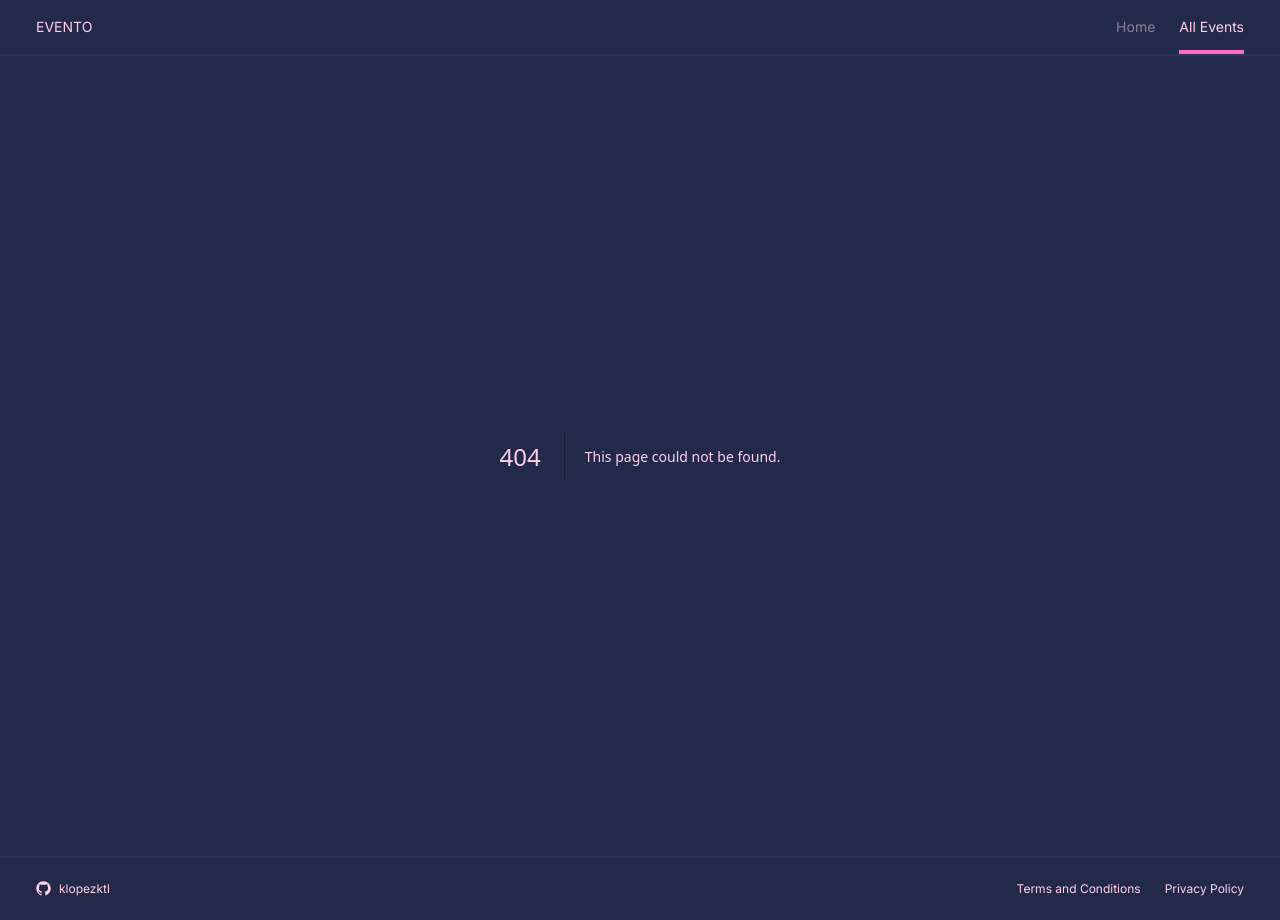
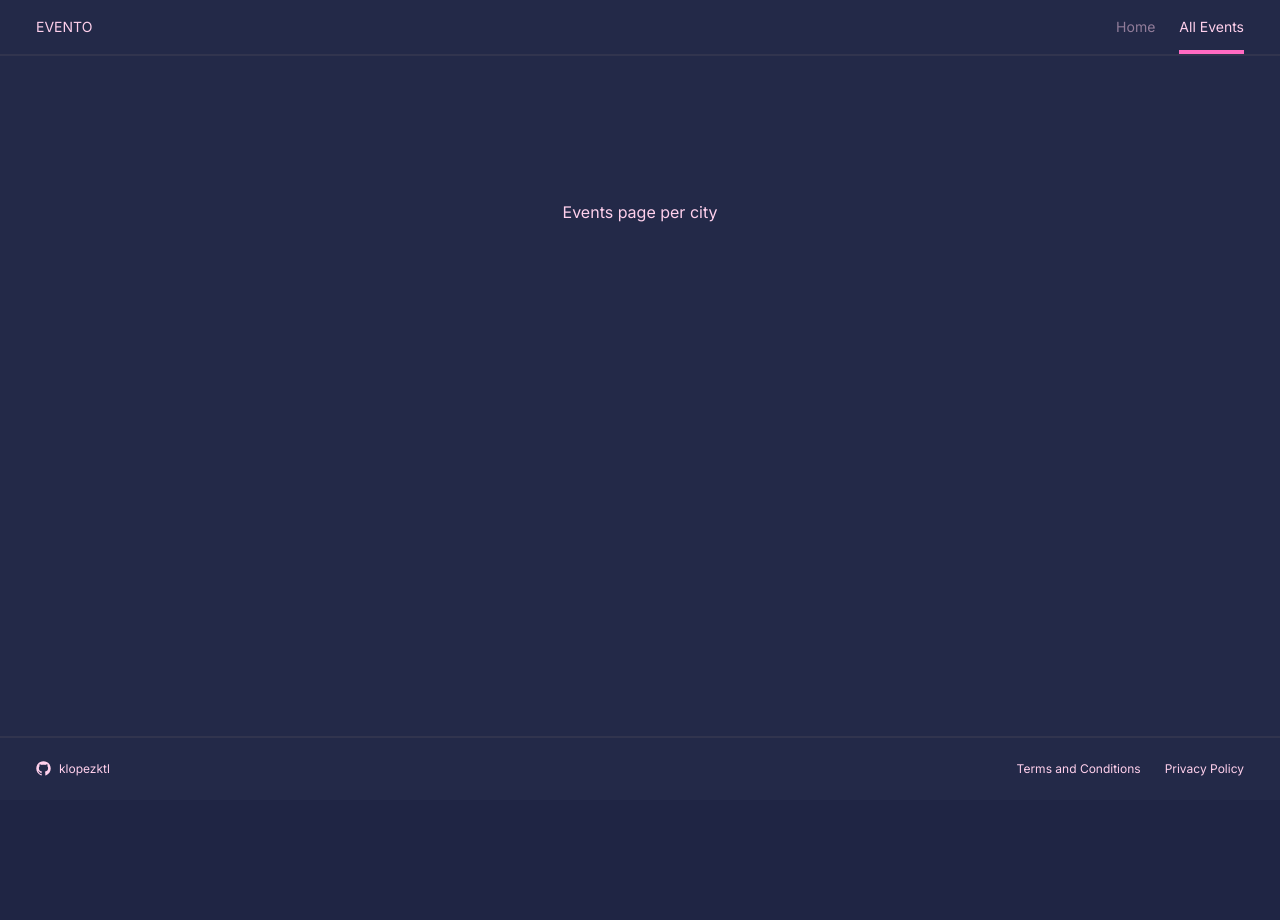
Before and after one commit to kimlopezktl/evento-clone, a Next.js app: page /events/all in a window 1280 px wide. Before the commit this address had no page. After the commit the page ends 800 px from the top, so only its background shows below. Built offline with nearby package versions, Linux system fonts and the light colour scheme.

Commit message:
Add link and page per city,

```diff
--- /dev/null
+++ b/src/app/events/[city]/page.tsx
@@ -0,0 +1,7 @@
+export default function EventsPage() {
+  return (
+    <main className="flex h-auto flex-col items-center px-3 pt-36 text-center">
+      <p>Events page per city</p>
+    </main>
+  );
+}
--- a/src/app/page.tsx
+++ b/src/app/page.tsx
@@ -1,5 +1,10 @@
 import Image from "next/image";
+import Link from "next/link";
 
+const popularCity = [
+  { path: "austin", name: "Austin" },
+  { path: "seattle", name: "Seattle" },
+];
 export default function Home() {
   return (
     <main className="flex h-auto flex-col items-center px-3 pt-36 text-center">
@@ -23,8 +28,11 @@ export default function Home() {
       <section className="flex w-full max-w-[1000px] justify-center gap-6 pt-4 text-sm text-pink/70 sm:text-base">
         <p>Popular: </p>
         <ul className="flex gap-2 font-semibold sm:gap-3">
-          <li>Austin</li>
-          <li>Seattle</li>
+          {popularCity.map((city) => (
+            <li key={city.path}>
+              <Link href={`/events/${city.path}`}>{city.name}</Link>
+            </li>
+          ))}
         </ul>
       </section>
     </main>
```
